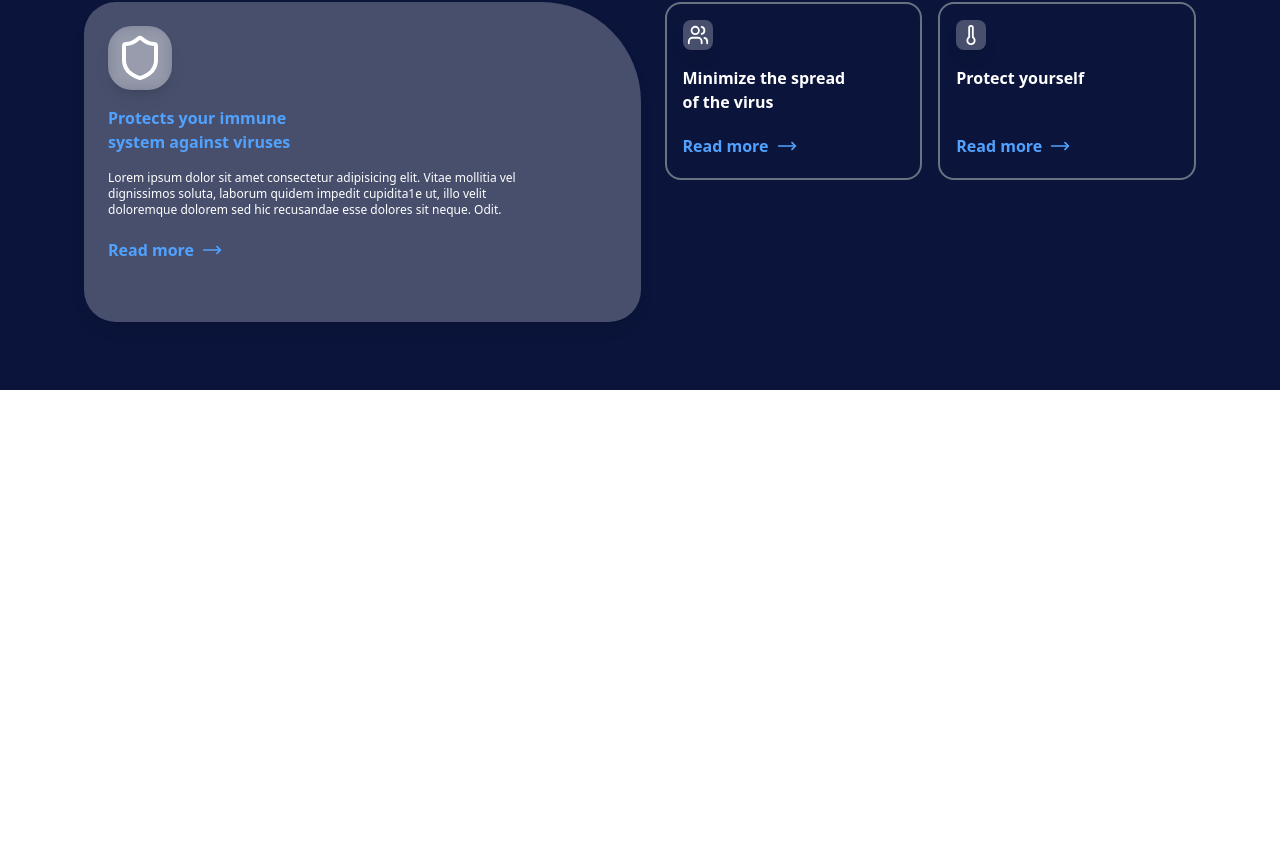
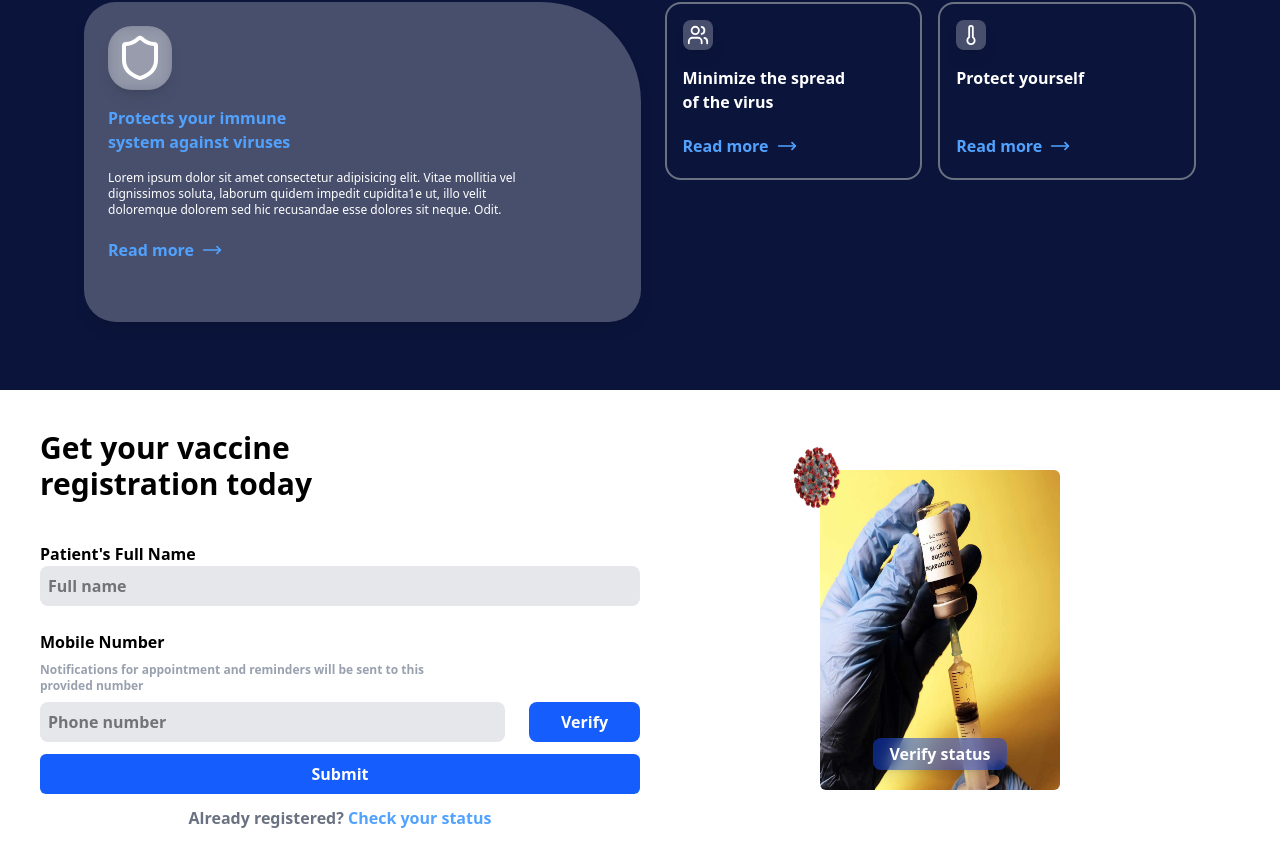
Before and after one commit to Tobikun11-Arch/Vaccination.ng-Landing-page, a React (Vite) app: page / in a window 1280 px wide. Shown: the part 1386-2252 px from the top of the page. Before the commit the page ends 1776 px from the top, so only its background shows below. Built offline with nearby package versions, Linux system fonts and the light colour scheme.

Commit message:
[Desktop] Schedule page

```diff
--- a/src/App.tsx
+++ b/src/App.tsx
@@ -1,4 +1,4 @@
-import { Home, Services, Banner } from './pages/index'
+import { Home, Services, Banner, Schedule } from './pages/index'
 import Header from "./components/Header/Header"
 
 function App() {
@@ -8,6 +8,7 @@ function App() {
       <Home/>
       <Banner/>
       <Services/>
+      <Schedule/>
     </div>
   )
 }
--- a/src/pages/Home.tsx
+++ b/src/pages/Home.tsx
@@ -9,7 +9,7 @@ export default function Home() {
                     <h5 className="mt-10 font-semibold text-gray-400 text-xs sm:text-base">Vaccination.ng will help help you find the nearest <br /> centre for vaccination, in all 36 states in Nigeria.</h5>
 
                     <div className="flex gap-2 font-semibold mt-5">
-                        <button className="bg-[#17C2EC] hover:bg-[#0B153C] hover:border-2 border-gray-600 w-32 py-2 rounded-md">Get Vaccine</button>
+                        <button className="bg-[#17C2EC] hover:border-2 border-gray-600 w-32 py-2 rounded-md">Get Vaccine</button>
                         <button className="bg-[#0B153C] hover:bg-[#17C2EC] w-32 py-2 rounded-md border-2 border-gray-600">Help centre</button>
                     </div>
                 </div>
--- a/src/pages/Schedule.tsx
+++ b/src/pages/Schedule.tsx
@@ -0,0 +1,31 @@
+export default function Schedule() {
+    return (
+        <main className="bg-white text-black p-10 w-full">
+            <section className="flex justify-between">
+                <div className="w-full">
+                    <h1 className="font-bold text-3xl">Get your vaccine <br />registration today</h1>
+                    <h4 className="font-semibold text-base mt-10">Patient's Full Name</h4>
+                    <input type="text" className="w-full bg-gray-200 p-2 rounded-lg h-10 outline-none font-semibold" placeholder="Full name"/>
+                   <div className="flex flex-col gap-2 mt-3">
+                        <h4 className="font-semibold text-base mt-3">Mobile Number</h4>
+                        <p className="text-gray-400 text-xs font-semibold">Notifications for appointment and reminders will be sent to this <br /> provided number</p>
+                        <div className="flex gap-6">
+                            <input type="text" className="w-full bg-gray-200 p-2 rounded-lg h-10 outline-none font-semibold" placeholder="Phone number"/>
+                            <button className="bg-blue-600 py-2 px-8 text-white font-semibold rounded-lg">Verify</button>
+                        </div>
+                   </div>
+                   <button className="w-full mt-3 py-2 bg-blue-600 rounded-md text-white font-semibold">Submit</button>
+                    <p className="text-gray-500 font-semibold w-full text-center mt-3">Already registered? <span className="text-blue-400 font-semibold">Check your status</span></p>
+                </div>
+
+                <div className="w-full flex justify-center items-center">
+                    <div className="relative flex justify-center items-center w-full">
+                        <img src="/injection.jpg" alt="Injection vaccine" className="w-2/5 h-80 rounded-md"/>
+                        <img src="/coronavirus.png" alt="coronavirus" className="absolute -top-6 left-34 w-20 h-16"/>
+                        <button className="absolute bottom-5 bg-blue-700/50 shadow-lg backdrop-blur-sm py-1 px-4 rounded-lg font-semibold text-white">Verify status</button>
+                    </div>
+                </div>
+            </section>
+        </main>
+    )
+}
--- a/src/pages/index.ts
+++ b/src/pages/index.ts
@@ -1,3 +1,4 @@
 export { default as Banner } from './Banner'
 export { default as Home } from './Home'
 export { default as Services } from './Services'
+export { default as Schedule } from './Schedule'
```
Also changed, not shown: public/coronavirus.png (added), public/injection.jpg (added).
